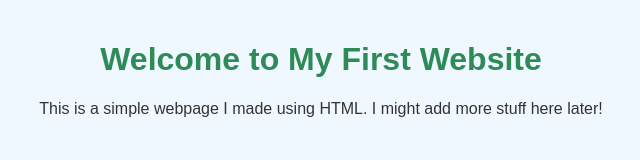
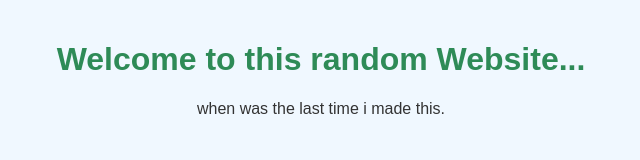
Before and after one commit to Grottygrittybit67/My-web, a plain HTML site: page index.html in a window 1280 px wide. Shown: the whole page, without its empty margins (319-959 px from the left). Drawn offline with Linux system fonts and the light colour scheme.

Commit message:
first updated WOW
after 8 months ;-;

```diff
--- a/index.html
+++ b/index.html
@@ -3,7 +3,7 @@
 <head>
     <meta charset="UTF-8">
     <meta name="viewport" content="width=device-width, initial-scale=1.0">
-    <title>My First Website</title>
+    <title>i havent updated this since 8 months</title>
     <style>
         body {
             background-color: #f0f8ff;
@@ -19,7 +19,7 @@
     </style>
 </head>
 <body>
-    <h1>Welcome to My First Website</h1>
-    <p>This is a simple webpage I made using HTML. I might add more stuff here later!</p>
+    <h1>Welcome to this random Website...</h1>
+    <p>when was the last time i made this.</p>
 </body>
 </html>
```
